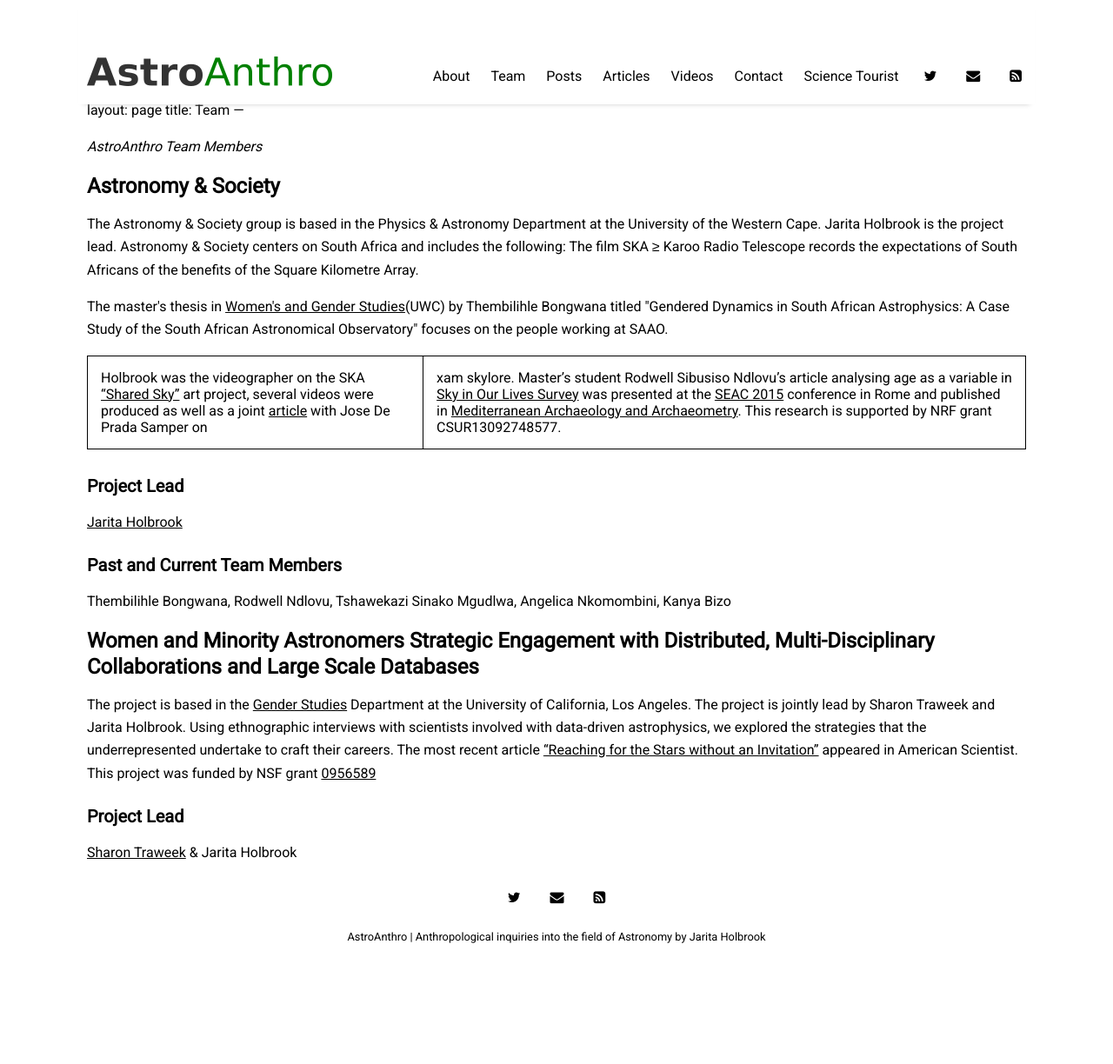
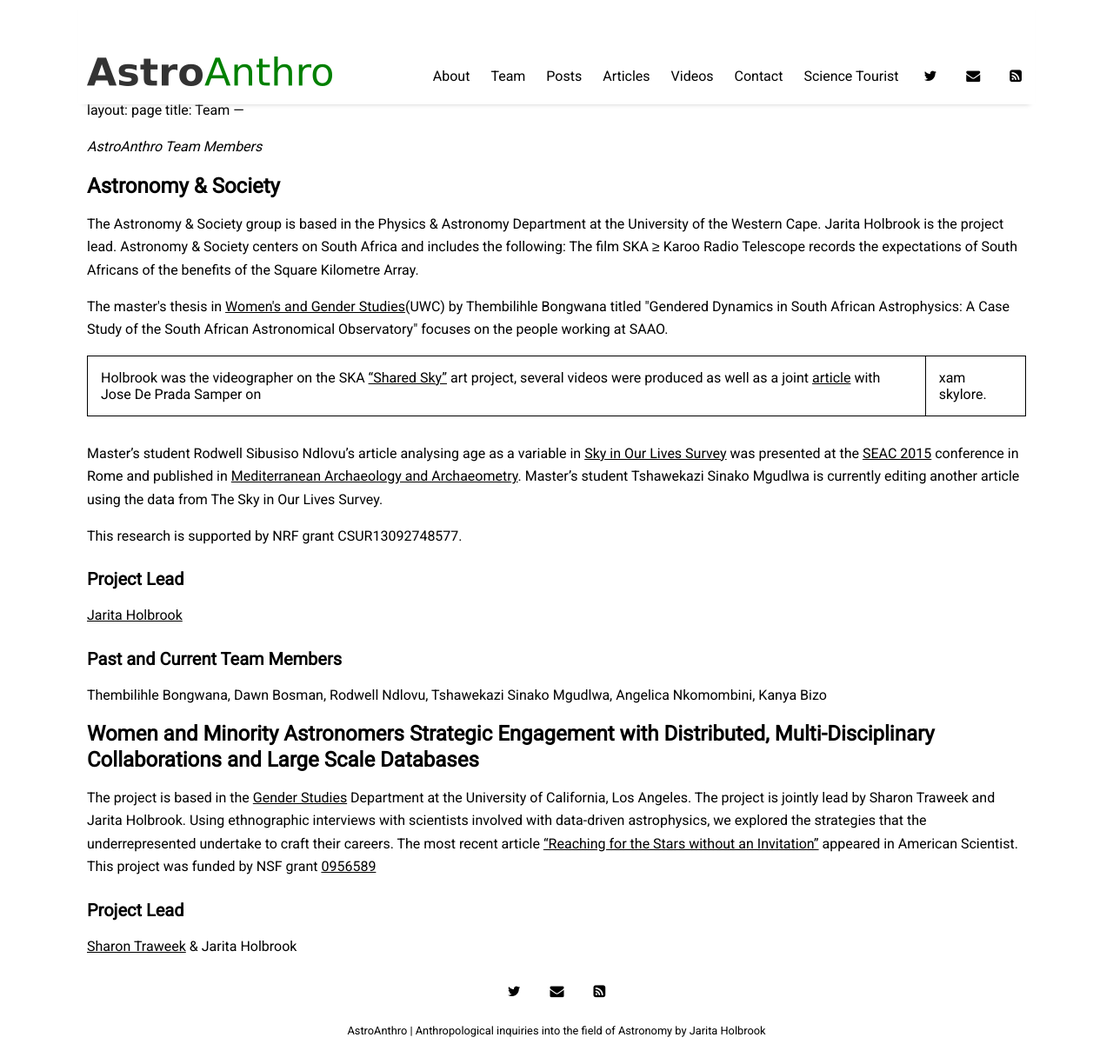
Before and after one commit to romeeld/AstroAnthro, a Jekyll site: the page built from pages/team.md, in a window 1280 px wide and 1224 px high. Shown: the whole window at 87% size. Built offline with Jekyll 4.4.1, drawn with Linux system fonts in a browser that asks for light colours; nearby versions of some CDN libraries; our own code applies the rules of GitHub Pages for plain Markdown files.

Commit message:
Update team.md

```diff
--- a/pages/team.md
+++ b/pages/team.md
@@ -14,13 +14,17 @@ The Astronomy & Society group is based in the Physics & Astronomy Department at
 
 <p>The master's thesis in <a href="https://www.uwc.ac.za/Faculties/ART/WGS/Pages/default.aspx">Women's and Gender Studies</a>(UWC) by Thembilihle Bongwana titled "Gendered Dynamics in South African Astrophysics: A Case Study of the South African Astronomical Observatory" focuses on the people working at SAAO. </p>
 
-Holbrook was the videographer on the SKA <a href="https://www.skatelescope.org/shared-sky/">"Shared Sky"</a> art project, several videos were produced as well as a joint <a href="http://maajournal.com/Issues/2016/Vol16-4/Full11.pdf">article</a> with Jose De Prada Samper on |xam skylore. Master's student Rodwell Sibusiso Ndlovu's article analysing age as a variable in <a href="https://docs.google.com/forms/d/e/1FAIpQLSeM9JyKKvO_EzP2LlTUd6NBWadPEBRan6HOrWdUe16k4KnEyg/viewform?usp=sf_link">Sky in Our Lives Survey</a> was presented at the <a href="http://www.brera.inaf.it/SEAC2015/index.html">SEAC 2015</a> conference in Rome and published in <a href="http://maajournal.com/Issues/2016/Vol16-4/Full69.pdf">Mediterranean Archaeology and Archaeometry</a>. This research is supported by NRF grant CSUR13092748577.
+Holbrook was the videographer on the SKA <a href="https://www.skatelescope.org/shared-sky/">"Shared Sky"</a> art project, several videos were produced as well as a joint <a href="http://maajournal.com/Issues/2016/Vol16-4/Full11.pdf">article</a> with Jose De Prada Samper on |xam skylore.
+
+Master's student Rodwell Sibusiso Ndlovu's article analysing age as a variable in <a href="https://docs.google.com/forms/d/e/1FAIpQLSeM9JyKKvO_EzP2LlTUd6NBWadPEBRan6HOrWdUe16k4KnEyg/viewform?usp=sf_link">Sky in Our Lives Survey</a> was presented at the <a href="http://www.brera.inaf.it/SEAC2015/index.html">SEAC 2015</a> conference in Rome and published in <a href="http://maajournal.com/Issues/2016/Vol16-4/Full69.pdf">Mediterranean Archaeology and Archaeometry</a>. Master's student Tshawekazi Sinako Mgudlwa is currently editing another article using the data from The Sky in Our Lives Survey.
+
+This research is supported by NRF grant CSUR13092748577.
 
 <h3>Project Lead</h3>
 <a href="http://astro.uwc.ac.za/our_team/holbrook/">Jarita Holbrook</a>
 
 <h3>Past and Current Team Members</h3>
-Thembilihle Bongwana, Rodwell Ndlovu, Tshawekazi Sinako Mgudlwa, Angelica Nkomombini, Kanya Bizo
+Thembilihle Bongwana, Dawn Bosman, Rodwell Ndlovu, Tshawekazi Sinako Mgudlwa, Angelica Nkomombini, Kanya Bizo
 
 <h2>Women and Minority Astronomers Strategic Engagement with Distributed, Multi-Disciplinary Collaborations and Large Scale Databases</h2>
 The project is based in the <a href="http://www.genderstudies.ucla.edu">Gender Studies</a> Department at the University of California, Los Angeles. The project is jointly lead by Sharon Traweek and Jarita Holbrook. Using ethnographic interviews with scientists involved with data-driven astrophysics, we explored the strategies that the underrepresented undertake to craft their careers. The most recent article <a href="https://www.americanscientist.org/article/reaching-for-the-stars-without-an-invitation">"Reaching for the Stars without an Invitation"</a> appeared in American Scientist. This project was funded by NSF grant <a href="https://www.nsf.gov/awardsearch/showAward?AWD_ID=0956589">0956589</a>
```
